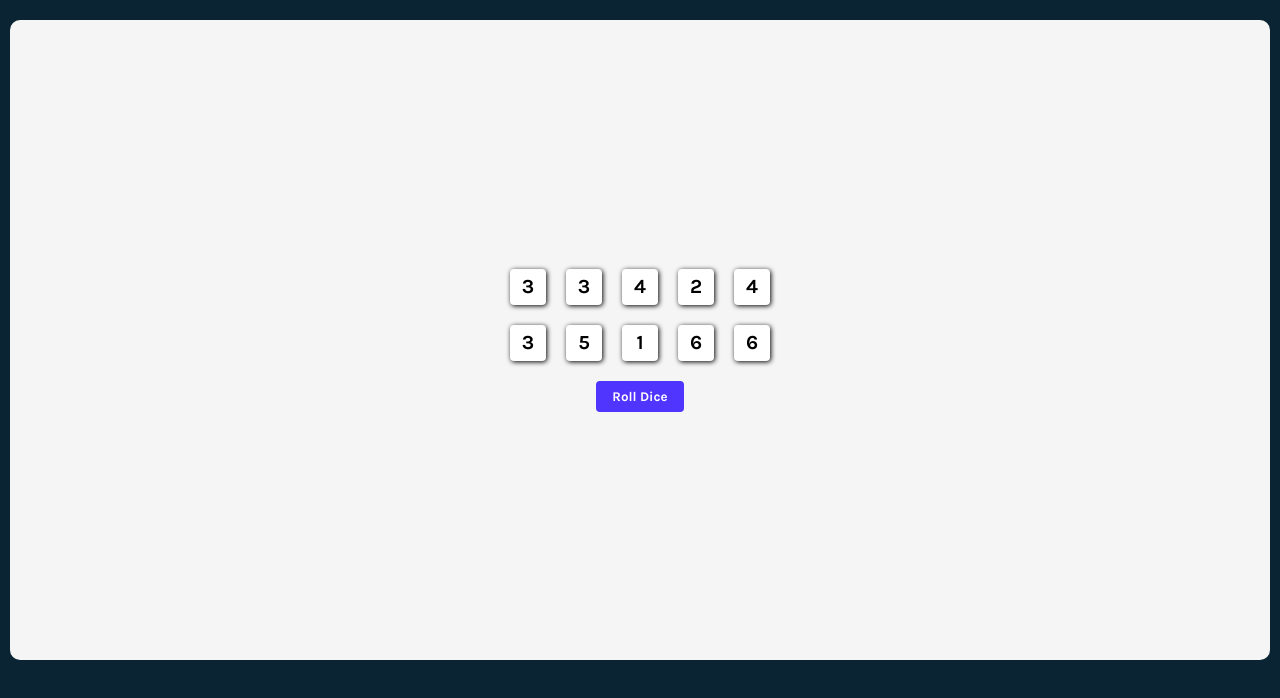
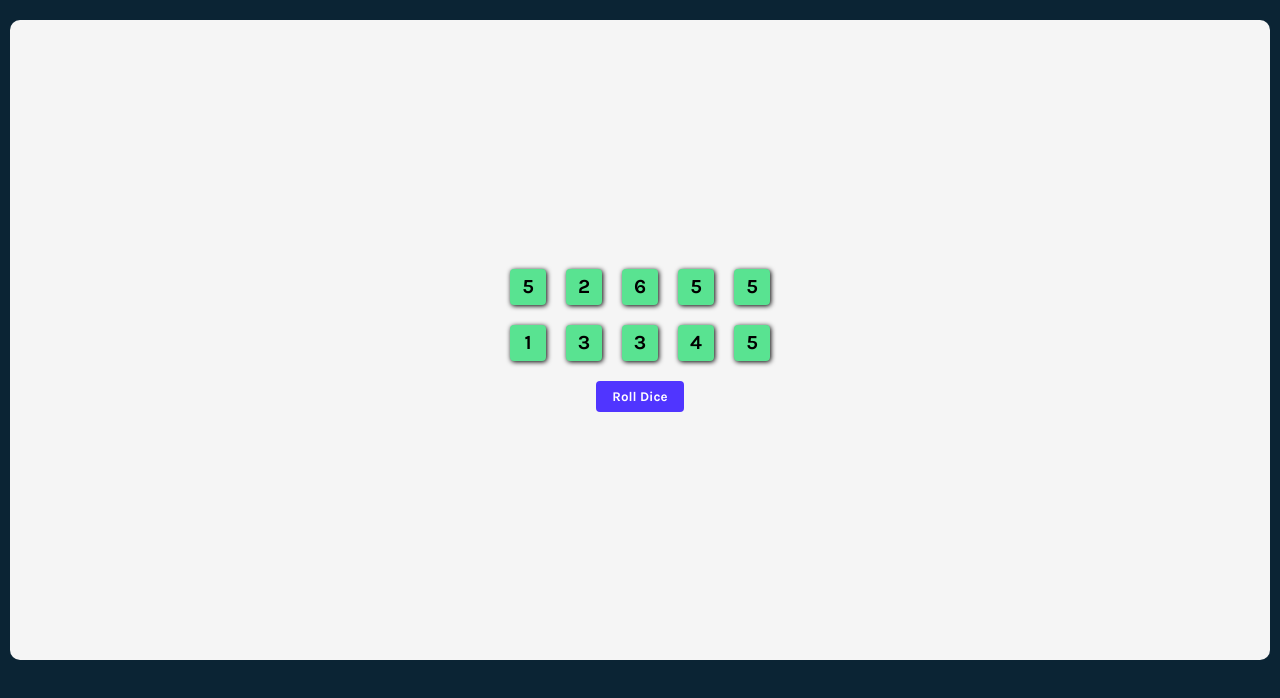
Before and after one commit to jasnmar/scrimba-rb-tensies, a React (Vite) app: page / in a window 1280 px wide. Shown: the top 698 px of the page. Built offline with nearby package versions, Linux system fonts and the light colour scheme.

Commit message:
Held Styling

```diff
--- a/package.json
+++ b/package.json
@@ -10,6 +10,7 @@
     "preview": "vite preview"
   },
   "dependencies": {
+    "nanoid": "^5.0.7",
     "react": "^17.0.2",
     "react-confetti": "^6.1.0",
     "react-dom": "^17.0.2"
--- a/src/App.jsx
+++ b/src/App.jsx
@@ -1,6 +1,7 @@
 import { useState } from 'react'
 import './App.css'
 import Die from './components/Die/Die'
+import { nanoid } from "nanoid"
 
 
 /**
@@ -13,17 +14,20 @@ import Die from './components/Die/Die'
  */
 
 function App() {
-  //const [diceArray, setDiceArray] = useState(allNewDice(10))
   const [diceObjects, setDiceObjects] = useState(newDiceObjects(10))
 
   const diceEls = diceObjects.map((die) => {
-    return <Die value={die.value} />
+    return <Die key={die.id} held={die.isHeld} value={die.value} />
   })
 
   function newDiceObjects(numberToGenerate) {
     const dice = []
     for(let i=0; i < numberToGenerate; i++) {
-      const diceObject = {value: getRandomInt(6), isHeld: false }
+      const diceObject = {
+        value: getRandomInt(6),
+        isHeld: true,
+        id: nanoid()
+      }
       dice.push(diceObject)
     }
     return dice
--- a/src/components/Die/Die.css
+++ b/src/components/Die/Die.css
@@ -11,3 +11,8 @@
     font-size: 1.25rem;
     box-shadow: 1px 1px 5px black;
 }
+
+
+.held {
+    background-color: #59E391;
+}
--- a/src/components/Die/Die.jsx
+++ b/src/components/Die/Die.jsx
@@ -1,8 +1,9 @@
 import "./Die.css"
 
 function Die(props) {
+    const dieClasses = props.held ? "die--die-body held" : "die--die-body"
     return (
-        <div className="die--die-body">{props.value}</div>
+        <div className={dieClasses}>{props.value}</div>
     )
 
 }
```
Also changed, not shown: 1 other file (tests, documents, lock files or other folders).
